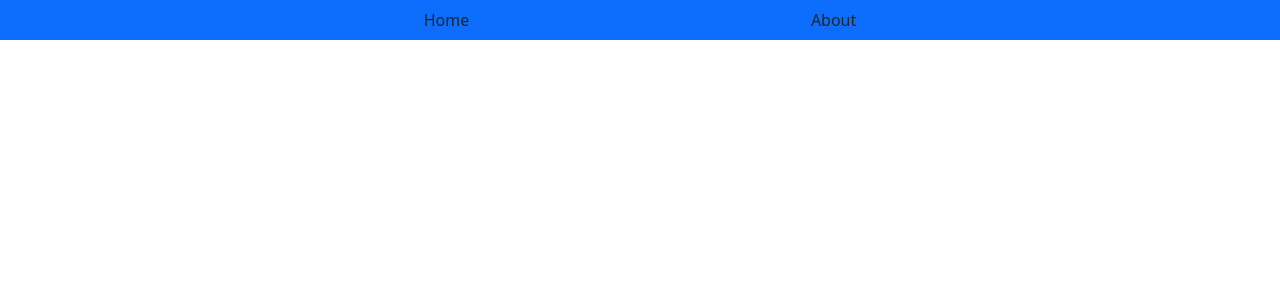
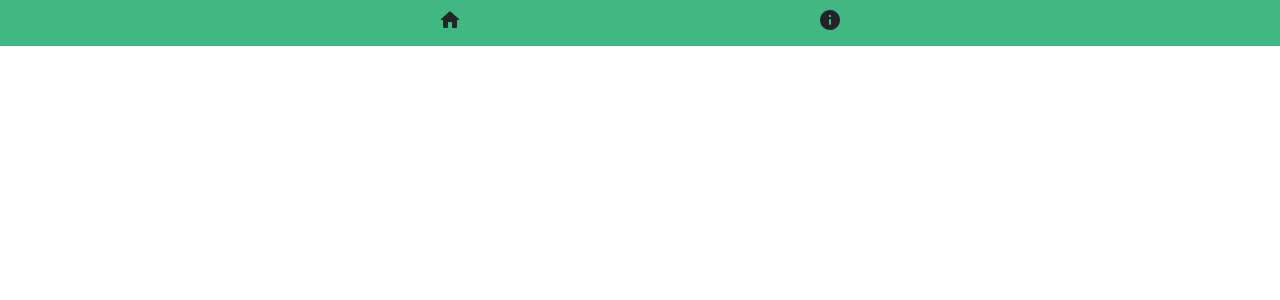
Before and after one commit to nemealfaro/FrontEnd_Senior, a Vue app in the folder Vue/Curso_Vue.js/bloc-vuejs/blocvuejs/: page / in a window 1280 px wide. Shown: the top 300 px of the page. Built offline with nearby package versions, Linux system fonts and the light colour scheme.

Commit message:
Insert link to google icons and put file direction

```diff
--- a/Vue/Curso_Vue.js/bloc-vuejs/blocvuejs/package.json
+++ b/Vue/Curso_Vue.js/bloc-vuejs/blocvuejs/package.json
@@ -9,6 +9,7 @@
     "preview": "vite preview"
   },
   "dependencies": {
+    "google-icon": "^1.0.1",
     "material-icons": "^1.13.12",
     "vue": "^3.4.21",
     "vue-router": "^4.3.0"
--- a/Vue/Curso_Vue.js/bloc-vuejs/blocvuejs/src/App.vue
+++ b/Vue/Curso_Vue.js/bloc-vuejs/blocvuejs/src/App.vue
@@ -5,11 +5,5 @@ import NavMenuComponent from "./components/NavMenuComponent.vue";
 
 <template>
   <NavMenuComponent/>
-  <header>
-      <nav>
-
-      </nav>
-  </header>
-
   <RouterView />
 </template>
--- a/Vue/Curso_Vue.js/bloc-vuejs/blocvuejs/src/assets/main.css
+++ b/Vue/Curso_Vue.js/bloc-vuejs/blocvuejs/src/assets/main.css
@@ -0,0 +1,3 @@
+.bg-primary{
+    background-color: rgb(65, 184, 130) !important;
+}
--- a/Vue/Curso_Vue.js/bloc-vuejs/blocvuejs/src/components/NavMenuComponent.vue
+++ b/Vue/Curso_Vue.js/bloc-vuejs/blocvuejs/src/components/NavMenuComponent.vue
@@ -1,8 +1,8 @@
 <template>
    <nav class="navbar navbar-expand-lg bg-primary">
   <div class="container justify-content-evenly">
-          <RouterLink class="nav-link active" aria-current="page" to="/">Home</RouterLink>
-          <RouterLink class="nav-link" to="/">About</RouterLink>
+          <RouterLink class="nav-link active" aria-current="page" to="/"><span class="material-icons-round">home</span></RouterLink>
+          <RouterLink class="nav-link" to="/"><span class="material-icons-round">info</span></RouterLink>
   </div>
 </nav>
 </template>
--- a/Vue/Curso_Vue.js/bloc-vuejs/blocvuejs/src/main.js
+++ b/Vue/Curso_Vue.js/bloc-vuejs/blocvuejs/src/main.js
@@ -3,7 +3,7 @@ import './assets/main.css'
 import { createApp } from 'vue'
 import App from './App.vue'
 import router from './router'
-import "material-icons/iconfont/material-icons.css"
+import "../node_modules/material-icons/iconfont/material-icons.css"
 
 const app = createApp(App)
 
```
Also changed, not shown: 1 other file (tests, documents, lock files or other folders).
